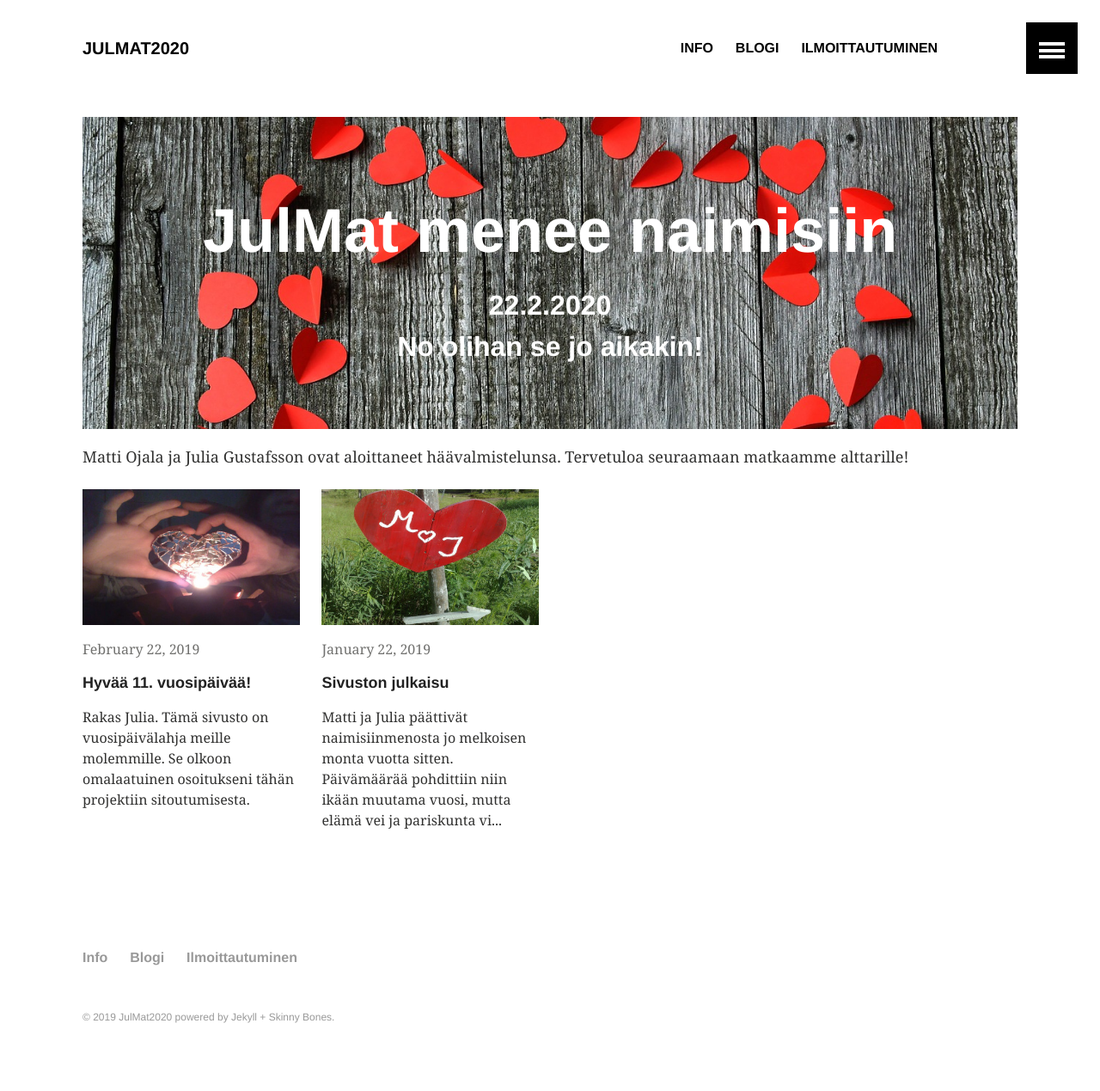
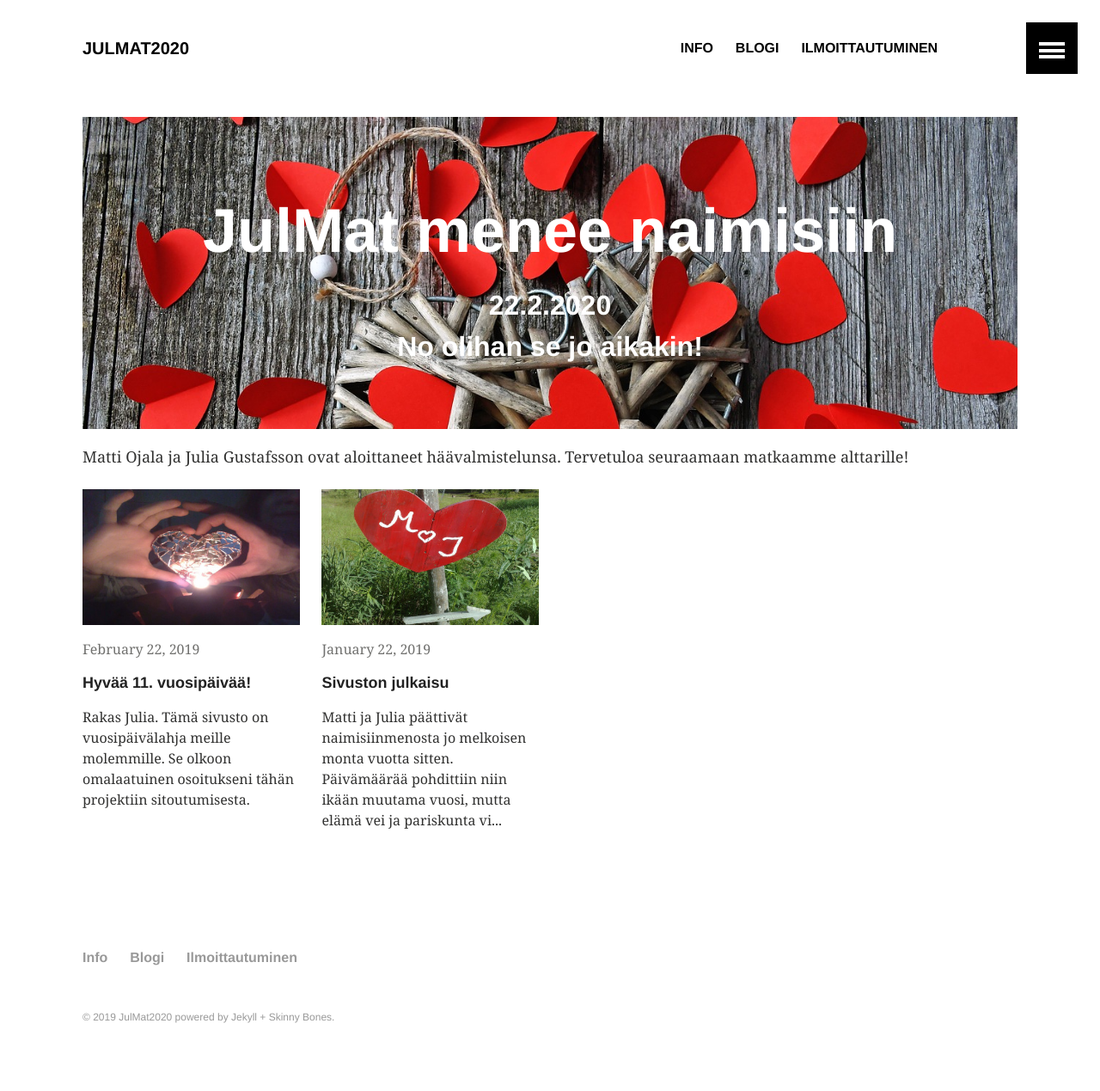
Before and after one commit to Amatson/Amatson.github.io, a Jekyll site: the page built from index.md, in a window 1280 px wide. Shown: the whole page at 86% size. Built offline with Jekyll 4.4.1, drawn with Linux system fonts in a browser that asks for light colours.

Commit message:
It's working! One more picture change

```diff
--- a/index.md
+++ b/index.md
@@ -6,7 +6,7 @@ title: ""
 
 <style type="text/css">
 .bgimg {
-    background-image: url('{{ site.baseurl }}/images/heart_wood.jpg');
+    background-image: url('{{ site.baseurl }}/images/heart_wood2.jpg');
 }
 </style>
 
```
Also changed, not shown: images/heart_wood2.jpg (added).
